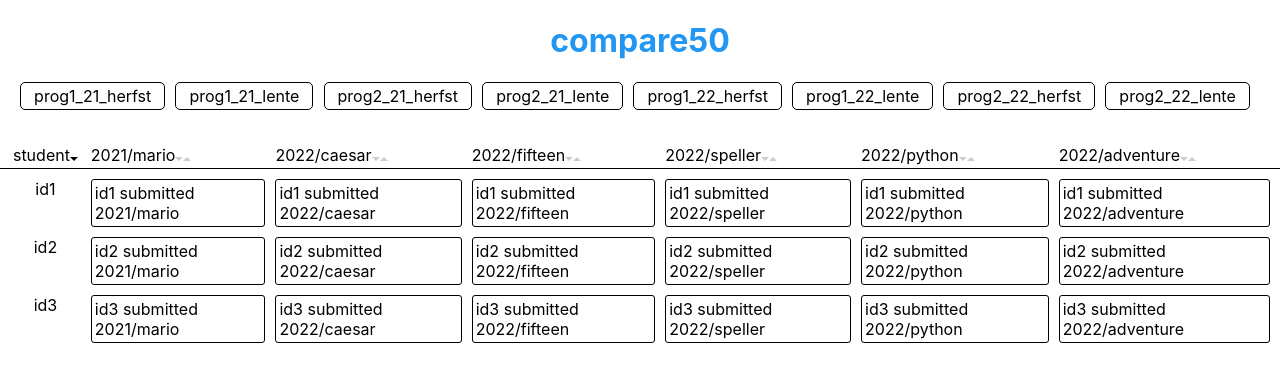
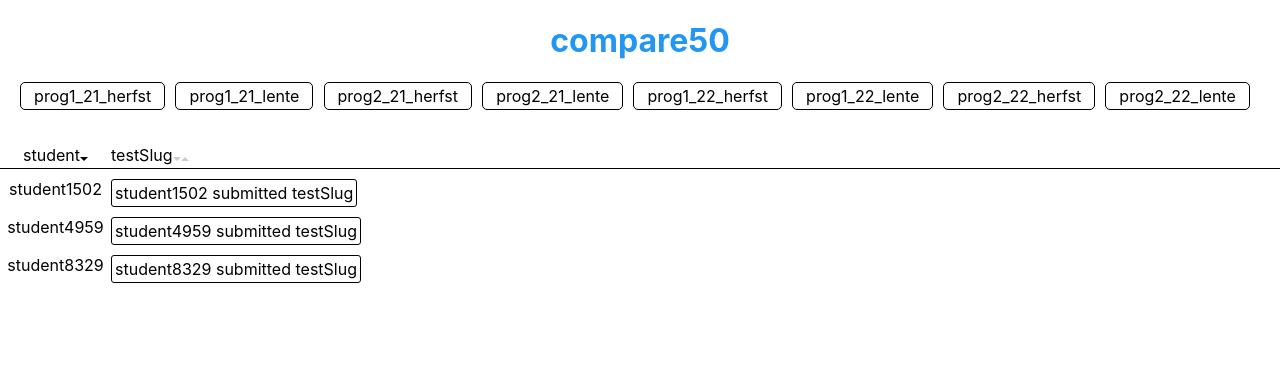
Before and after one commit to Jelleas/coin, a React (Create React App) app: page / in a window 1280 px wide. Both pictures are taken after a click on the element "prog1_21_herfst". Shown: the top 382 px of the page. Built offline with nearby package versions, Linux system fonts and the light colour scheme.

Commit message:
mock_data for course

```diff
--- a/src/components/CourseView.js
+++ b/src/components/CourseView.js
@@ -3,6 +3,8 @@ import CourseSelection from "./CourseSelection";
 import SubmissionTable from "./SubmissionTable";
 import Spinner from "./Spinner";
 import useSWR from "swr";
+
+const IN_DEVELOPMENT = process.env.NODE_ENV === "development";
 
 function useCourses() {
     const fetcher = (...args) => getCourses(...args);
@@ -27,6 +29,7 @@ function useCourses() {
 }
 
 function getCourses() {
+    if (IN_DEVELOPMENT) {
         const promise = new Promise((resolve) => {
             const courses = [
                 "prog1_21_herfst",
@@ -43,6 +46,7 @@ function getCourses() {
             // resolve(courses);
         });
         return promise;
+    }
 }
 
 function Title() {
--- a/src/components/SubmissionTable.js
+++ b/src/components/SubmissionTable.js
@@ -3,6 +3,8 @@ import React, { useEffect, useReducer, useRef } from "react";
 import Spinner from "./Spinner";
 
 import useSWR from "swr";
+
+const IN_DEVELOPMENT = process.env.NODE_ENV === "development";
 
 function SubmissionTable({ course }) {
     const { sort, dispatchSort, sortedBy } = useSort();
@@ -213,34 +215,49 @@ function useSubmissions(course) {
 }
 
 function getSubmissions(course) {
-    const promise = new Promise((resolve) => {
-        const students = ["id1", "id2", "id3"];
+    if (IN_DEVELOPMENT) {
+        const slowPromise = new Promise((resolve) => {
+            setTimeout(() => resolve(), 1000);
+        });
 
-        const slugs = [
-            "2021/mario",
-            "2022/caesar",
-            "2022/fifteen",
-            "2022/speller",
-            "2022/python",
-            "2022/adventure",
-            // "2022/foo",
-            // "2022/bar",
-            // "2022/baz",
-            // "2022/foo2",
-            // "2022/bar2",
-            // "2022/baz2",
-            // "2022/foo3",
-            // "2022/bar3",
-            // "2022/baz3",
-            // "2022/foo4",
-            // "2022/bar4",
-            // "2022/baz4",
-        ];
+        const loadData = import("../mock_data/course.json").then((course) => {
+            const students = getStudents(course);
+            const slugs = course.slugs.map((slug) => slug.name);
 
-        setTimeout(() => resolve([students, slugs]), 1000);
-        // resolve([students, slugs]);
-    });
-    return promise;
+            // const slugs = [
+            //     "2021/mario",
+            //     "2022/caesar",
+            //     "2022/fifteen",
+            //     "2022/speller",
+            //     "2022/python",
+            //     "2022/adventure",
+            //     // "2022/foo",
+            //     // "2022/bar",
+            //     // "2022/baz",
+            //     // "2022/foo2",
+            //     // "2022/bar2",
+            //     // "2022/baz2",
+            //     // "2022/foo3",
+            //     // "2022/bar3",
+            //     // "2022/baz3",
+            //     // "2022/foo4",
+            //     // "2022/bar4",
+            //     // "2022/baz4",
+            // ];
+
+            return [students, slugs];
+        });
+
+        return Promise.all([loadData, slowPromise]).then(([data]) => data);
+    }
+}
+
+function getStudents(course) {
+    let students = course.slugs
+        .map((slug) => slug.submitters.map((submitter) => submitter.name))
+        .flat();
+    students = [...new Set(students)];
+    return students;
 }
 
 export default SubmissionTable;
--- /dev/null
+++ b/src/mock_data/course.json
@@ -0,0 +1,72 @@
+{
+    "name": "testCourse",
+    "slugs": [
+        {
+            "name": "testSlug",
+            "submitters": [
+                {
+                    "name": "student4959",
+                    "submission": {
+                        "version": 1,
+                        "rank": []
+                    }
+                },
+                {
+                    "name": "student8329",
+                    "submission": {
+                        "version": 1,
+                        "rank": [
+                            {
+                                "sub_a": {
+                                    "submitter": "student8329",
+                                    "slug": "testSlug",
+                                    "version": 1
+                                },
+                                "sub_b": {
+                                    "submitter": "student4959",
+                                    "slug": "testCourse/testSlug",
+                                    "version": 0
+                                },
+                                "score": 32.169796430638975
+                            }
+                        ]
+                    }
+                },
+                {
+                    "name": "student1502",
+                    "submission": {
+                        "version": 1,
+                        "rank": [
+                            {
+                                "sub_a": {
+                                    "submitter": "student1502",
+                                    "slug": "testSlug",
+                                    "version": 1
+                                },
+                                "sub_b": {
+                                    "submitter": "student4959",
+                                    "slug": "testCourse/testSlug",
+                                    "version": 0
+                                },
+                                "score": 2.09861228866811
+                            },
+                            {
+                                "sub_a": {
+                                    "submitter": "student1502",
+                                    "slug": "testSlug",
+                                    "version": 1
+                                },
+                                "sub_b": {
+                                    "submitter": "student8329",
+                                    "slug": "testCourse/testSlug",
+                                    "version": 0
+                                },
+                                "score": 2.09861228866811
+                            }
+                        ]
+                    }
+                }
+            ]
+        }
+    ]
+}
```
Lines whose indentation alone changed are shown as unchanged.
